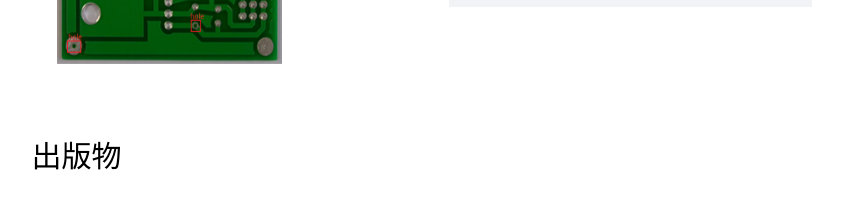
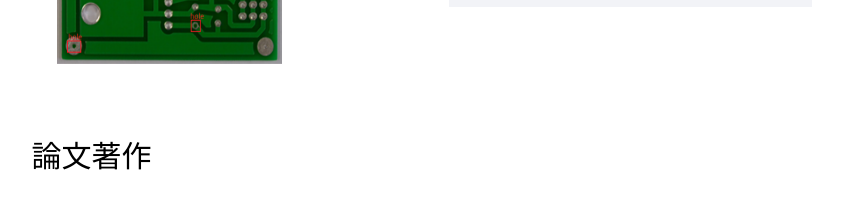
Before and after one commit to steventai0212/steventai0212.github.io, a plain HTML site: page index_cn.html in a window 1280 px wide. Shown: the part 1520-1720 px from the top of the page, without its empty margins (361-1219 px from the left). Drawn offline with nearby package versions, Linux system fonts and the light colour scheme; files whose address does not match are found by name; a web font is replaced by a local one.

Commit message:
Add files via upload

```diff
--- a/index_cn.html
+++ b/index_cn.html
@@ -683,7 +683,7 @@ Copyright <script>document.write(new Date().getFullYear());</script> All rights
 						<div class="col-md-6 col-md-offset-3 col-md-pull-3 animate-box" data-animate-effect="fadeInLeft">
 							<!-- <span class="heading-meta">Publications</span> -->
 							<!-- <h2 class="colorlib-heading animate-box">出版物</h2> -->
-							<h2>出版物</h2>
+							<h2>論文著作</h2>
 						</div>
 					</div>
 					<div class="row">
```
